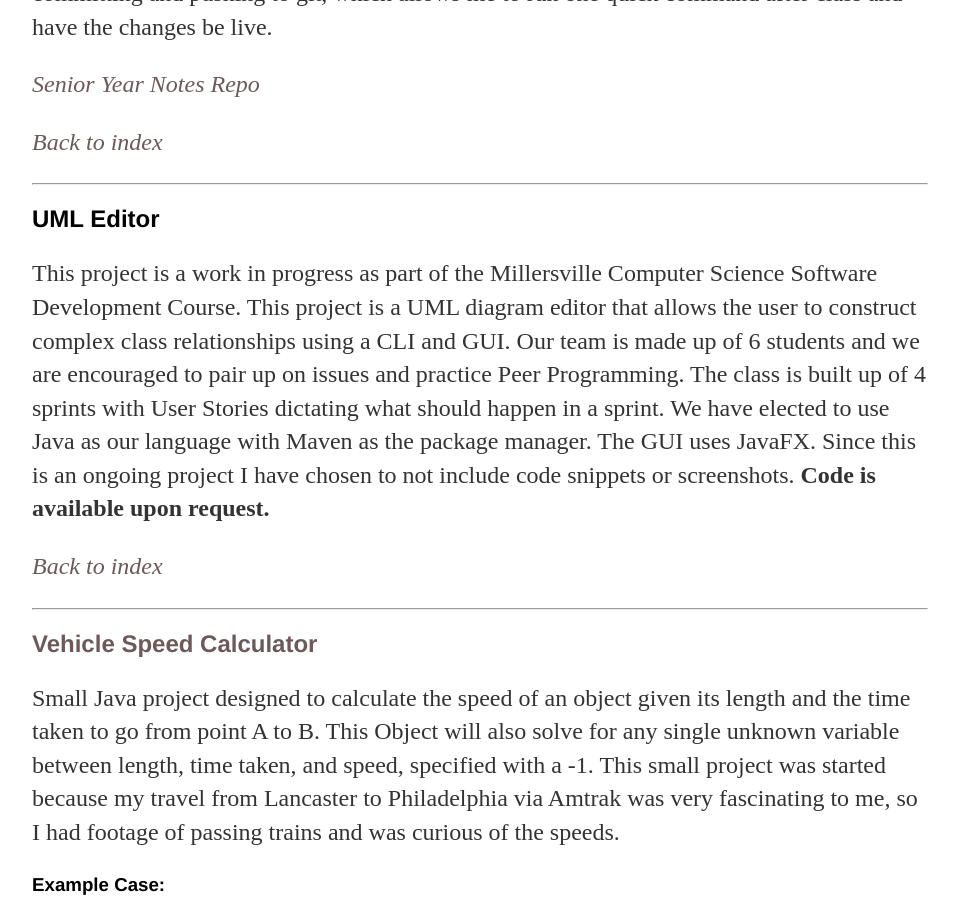
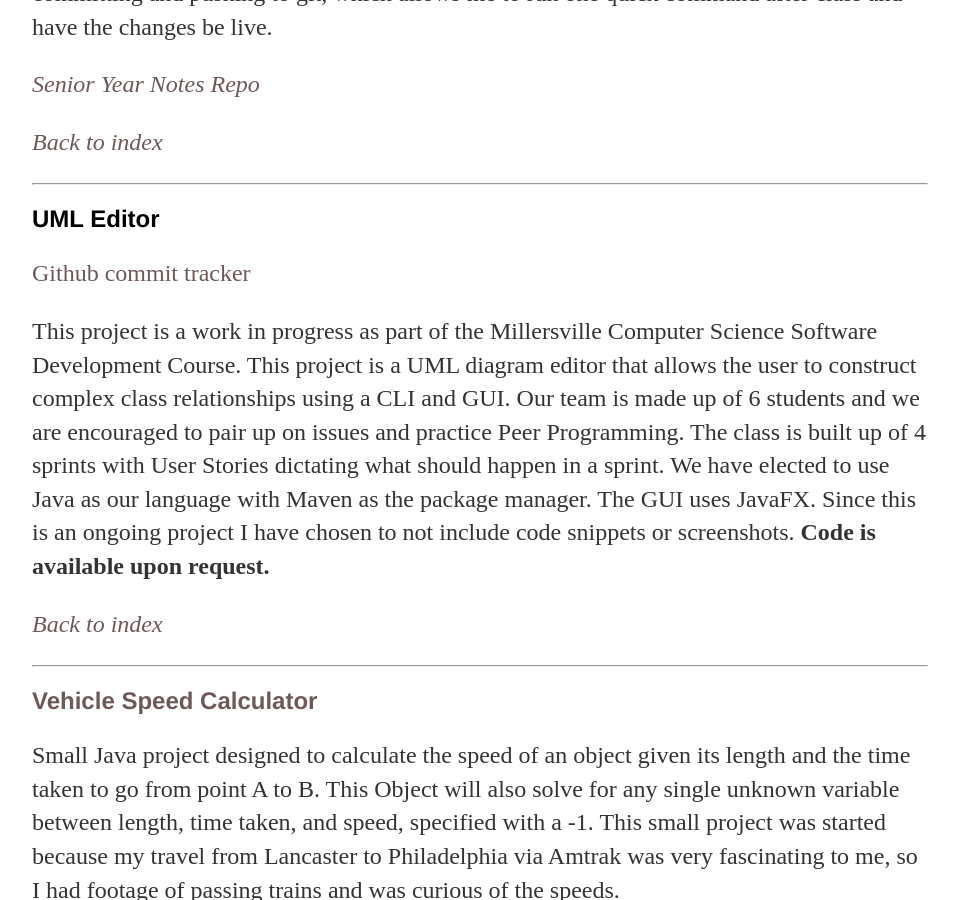
Before and after one commit to MattFossett/mattfossett.github.io, a Jekyll site: the page built from projects/index.md, in a window 1280 px wide and 900 px high, scrolled down 12201 px. Shown: the whole window, without its empty margins (160-1119 px from the left). Built offline with Jekyll 4.4.1, drawn with Linux system fonts in a browser that asks for light colours.

Commit message:
added git photo

```diff
--- a/_includes/uml_editor.md
+++ b/_includes/uml_editor.md
@@ -1,3 +1,5 @@
 ## UML Editor
 
+[Github commit tracker](/images/git.png)
+
 This project is a work in progress as part of the Millersville Computer Science Software Development Course. This project is a UML diagram editor that allows the user to construct complex class relationships using a CLI and GUI. Our team is made up of 6 students and we are encouraged to pair up on issues and practice Peer Programming. The class is built up of 4 sprints with User Stories dictating what should happen in a sprint. We have elected to use Java as our language with Maven as the package manager. The GUI uses JavaFX. Since this is an ongoing project I have chosen to not include code snippets or screenshots. **Code is available upon request.**
```
